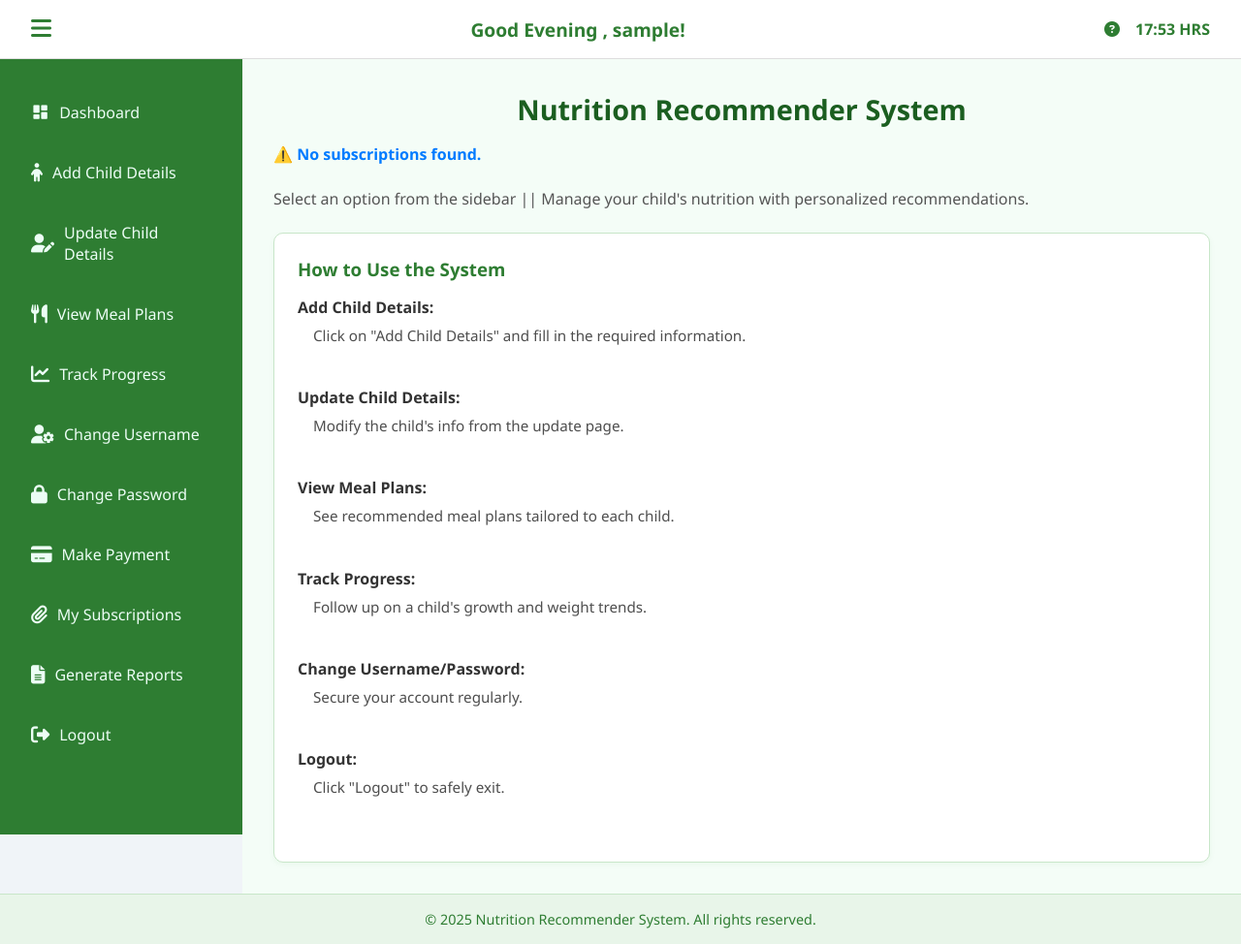
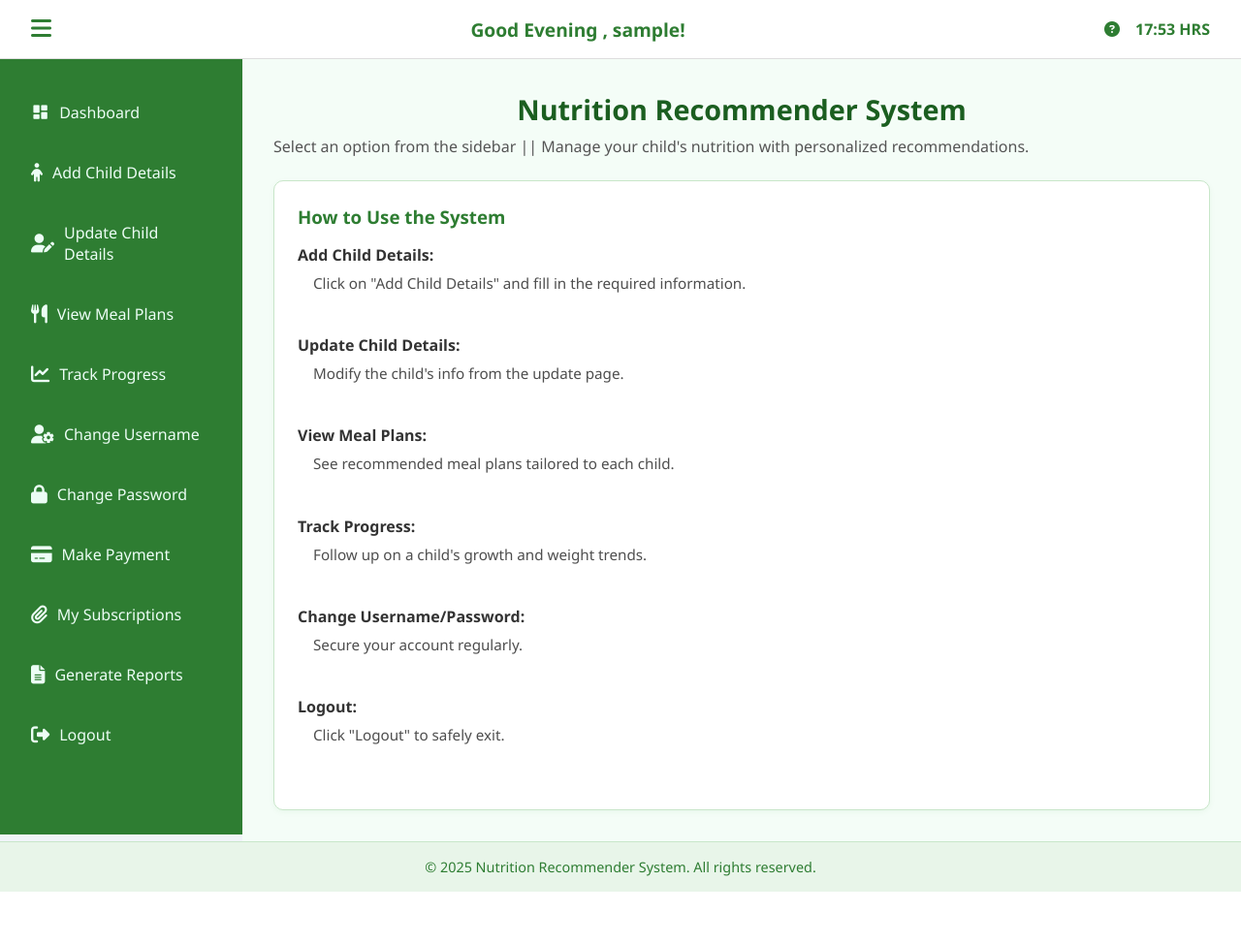
Before and after one commit to Brian-oum/nutrition-RS, a PHP site: page /pages/dashboard.php in a window 1280 px wide. Shown: the whole page at 97% size. After the commit the page ends 920 px from the top, so only its background shows below. Run offline with PHP 8.4, Linux system fonts and the light colour scheme; the visitor is signed in with stand-in values (Sample User, id 1); data that the repository does not hold is empty.

Commit message:
locked subscription

```diff
--- a/pages/dashboard.php
+++ b/pages/dashboard.php
@@ -17,37 +17,6 @@ if ($hour >= 5 && $hour < 12) {
     $greeting = "Good Evening";
 } else {
     $greeting = "Good Night";
-}
-
-include '../config/db.php';
-
-// Set MySQL session timezone to Africa/Nairobi to avoid mismatch
-$conn->query("SET time_zone = 'Africa/Nairobi'");
-
-// Get all subscriptions for the user, ordered by expiry date
-$expiry_result = $conn->query("SELECT expiry_date FROM payments WHERE username='$username' ORDER BY expiry_date DESC");
-
-$subscriptions_message = "";
-
-if ($expiry_result && $expiry_result->num_rows > 0) {
-    $subscriptions_message = "<h3>Your Subscriptions:</h3><ul>";
-
-    while ($row = $expiry_result->fetch_assoc()) {
-        $expiry = new DateTime($row['expiry_date']);
-        $now = new DateTime();
-
-        // Display subscription status for each subscription
-        if ($expiry > $now) {
-            $interval = $now->diff($expiry);
-            $subscriptions_message .= "<li>⏳ Subscription active - <strong>{$interval->d} days, {$interval->h} hours, {$interval->i} minutes</strong> remaining (until {$expiry->format('d M Y H:i')})</li>";
-        } else {
-            $subscriptions_message .= "<li>❌ Subscription expired on <strong>{$expiry->format('d M Y H:i')}</strong></li>";
-        }
-    }
-
-    $subscriptions_message .= "</ul>";
-} else {
-    $subscriptions_message = "⚠️ No subscriptions found.";
 }
 ?>
 <!DOCTYPE html>
@@ -80,7 +49,6 @@ if ($expiry_result && $expiry_result->num_rows > 0) {
         } else {
           echo "
             <h2>Nutrition Recommender System</h2>
-            <p style='margin-top: 1rem; font-weight: bold; color: #007bff;'>$subscriptions_message</p>
             <p>Select an option from the sidebar || Manage your child's nutrition with personalized recommendations.</p>
             <div class='user-manual'>
               <h3>How to Use the System</h3>
@@ -116,5 +84,7 @@ if ($expiry_result && $expiry_result->num_rows > 0) {
   </div>
 
   <?php include '../includes/footer.php'; ?>
+  <script src="../assets/js/script.js"></script>
+
 </body>
 </html>
```
